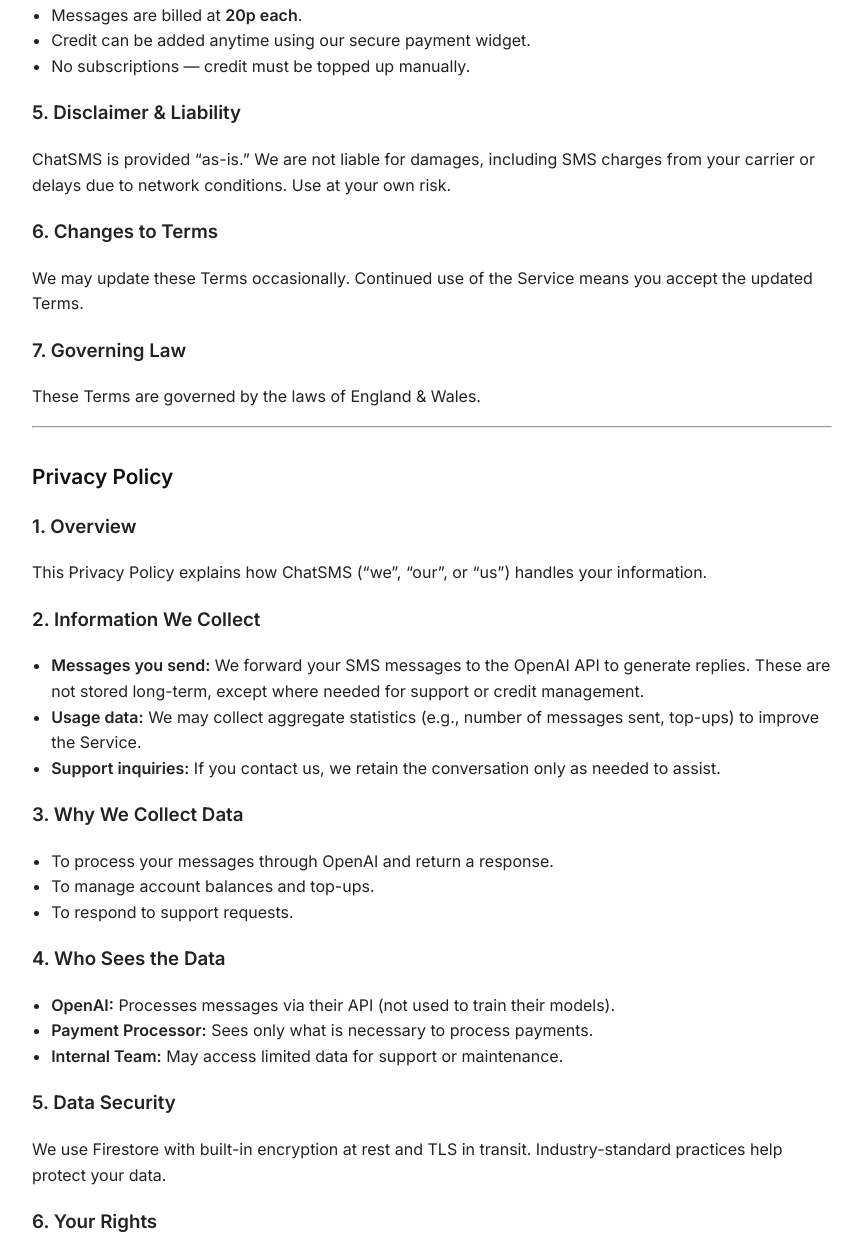
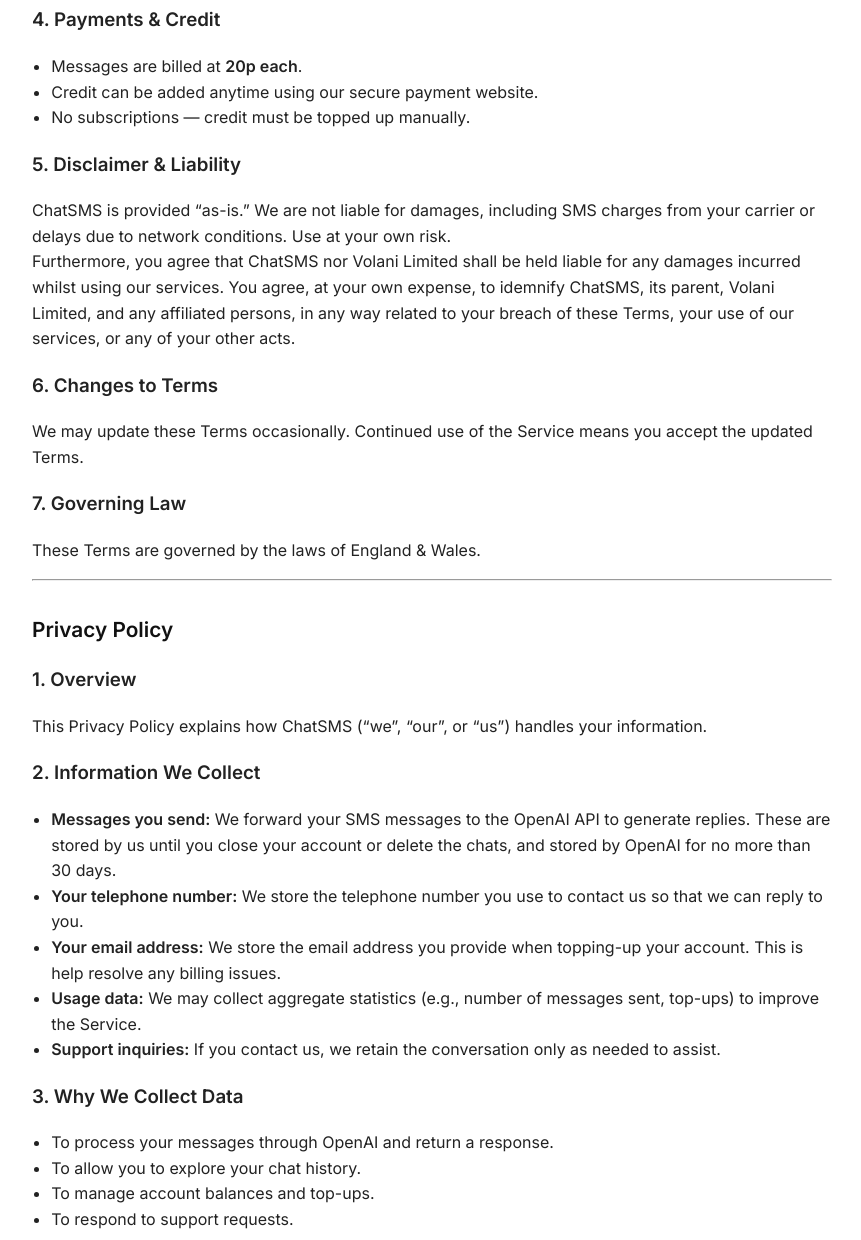
Before and after one commit to volani-limited/chatsms-legal, a plain HTML site: page index.html in a window 1280 px wide. Shown: the part 676-1916 px from the top of the page, without its empty margins (208-1069 px from the left). Drawn offline with Linux system fonts and the light colour scheme.

Commit message:
Minor updates

```diff
--- a/index.html
+++ b/index.html
@@ -61,7 +61,7 @@
   <h2>Terms of Service</h2>
 
   <h3>1. Acceptance of Terms</h3>
-  <p>By using ChatSMS (“the Service”), you agree to these Terms. If you are under legal age, please use the Service only with parental permission.</p>
+  <p>ChatSMS (“the Service”), is a service provided by Volani Limited, a company registered in England & Wales with number 12103390.<br>By accessing our software and services, you agree to these Terms. If you are under legal age, please use the Service only with parental permission.</p>
 
   <h3>2. Service Description</h3>
   <p>ChatSMS enables you to send SMS to an AI assistant powered by the OpenAI API. Messages are processed in real-time and delivered back via SMS. A pay-as-you-go credit system applies; new accounts receive £5 welcome credit.</p>
@@ -76,12 +76,13 @@
   <h3>4. Payments & Credit</h3>
   <ul>
     <li>Messages are billed at <strong>20p each</strong>.</li>
-    <li>Credit can be added anytime using our secure payment widget.</li>
+    <li>Credit can be added anytime using our secure payment website.</li>
     <li>No subscriptions — credit must be topped up manually.</li>
   </ul>
 
   <h3>5. Disclaimer & Liability</h3>
-  <p>ChatSMS is provided “as-is.” We are not liable for damages, including SMS charges from your carrier or delays due to network conditions. Use at your own risk.</p>
+  <p>ChatSMS is provided “as-is.” We are not liable for damages, including SMS charges from your carrier or delays due to network conditions. Use at your own risk.<br>Furthermore, you agree that ChatSMS nor Volani Limited shall be held liable for any damages incurred whilst using our services. You agree, at your own expense, to idemnify ChatSMS, its parent, Volani Limited, and any affiliated persons, in any way related to your breach of these Terms, your use of our services, or any of your other acts.</p>
+
 
   <h3>6. Changes to Terms</h3>
   <p>We may update these Terms occasionally. Continued use of the Service means you accept the updated Terms.</p>
@@ -99,7 +100,9 @@
 
   <h3>2. Information We Collect</h3>
   <ul>
-    <li><strong>Messages you send:</strong> We forward your SMS messages to the OpenAI API to generate replies. These are not stored long-term, except where needed for support or credit management.</li>
+    <li><strong>Messages you send:</strong> We forward your SMS messages to the OpenAI API to generate replies. These are stored by us until you close your account or delete the chats, and stored by OpenAI for no more than 30 days.</li>
+    <li><strong>Your telephone number:</strong> We store the telephone number you use to contact us so that we can reply to you.</li>
+    <li><strong>Your email address:</strong> We store the email address you provide when topping-up your account. This is help resolve any billing issues.</li>
     <li><strong>Usage data:</strong> We may collect aggregate statistics (e.g., number of messages sent, top-ups) to improve the Service.</li>
     <li><strong>Support inquiries:</strong> If you contact us, we retain the conversation only as needed to assist.</li>
   </ul>
@@ -107,6 +110,7 @@
   <h3>3. Why We Collect Data</h3>
   <ul>
     <li>To process your messages through OpenAI and return a response.</li>
+    <li>To allow you to explore your chat history.</li>
     <li>To manage account balances and top-ups.</li>
     <li>To respond to support requests.</li>
   </ul>
@@ -128,7 +132,7 @@
   <p>Our Service relies on third-party providers (OpenAI, Firestore, payment processors). Their privacy practices are outlined on their own websites.</p>
 
   <h3>8. Contact</h3>
-  <p>You can reach us at the “Contact Us” button on the ChatSMS website or email <a href="mailto:your-email@example.com">your-email@example.com</a>.</p>
+  <p>You can reach us at the “Contact Us” button on the ChatSMS website or email <a href="help@chatsms.uk">help@chatsms.uk</a>.</p>
 
   <footer>
     &copy; 2025 ChatSMS. All rights reserved.
```
Also changed, not shown: 2 other files.
